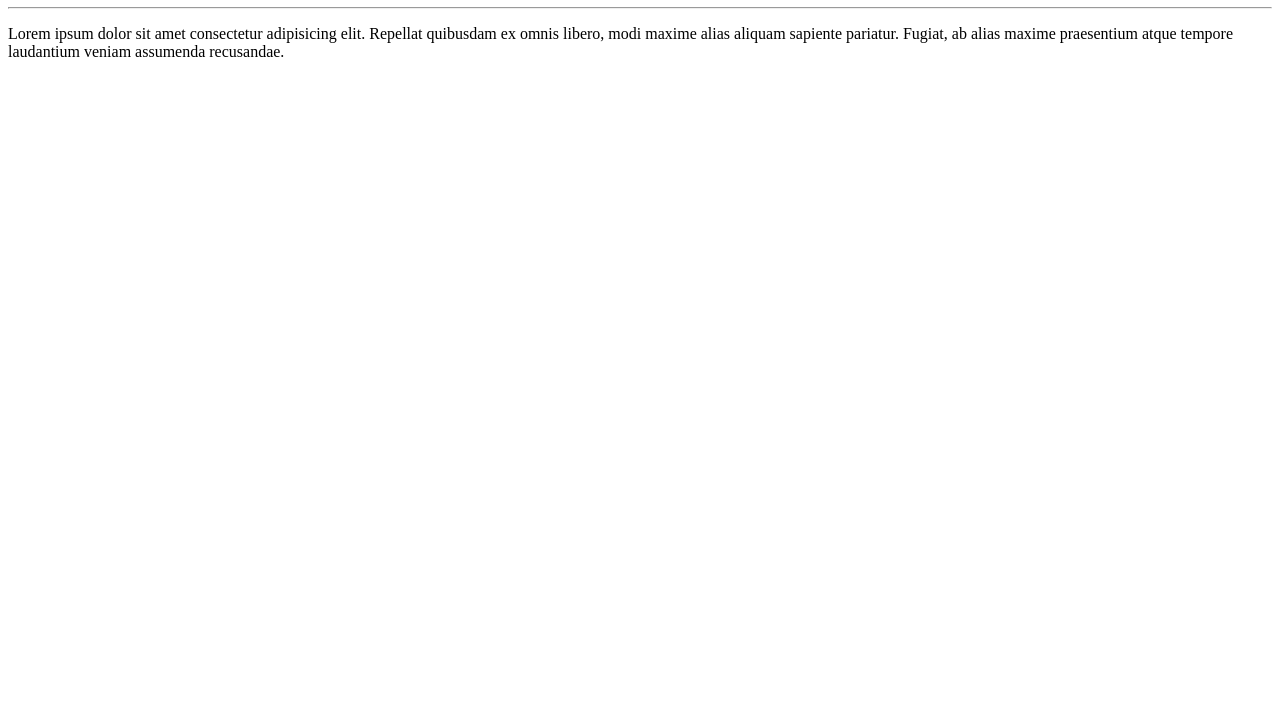
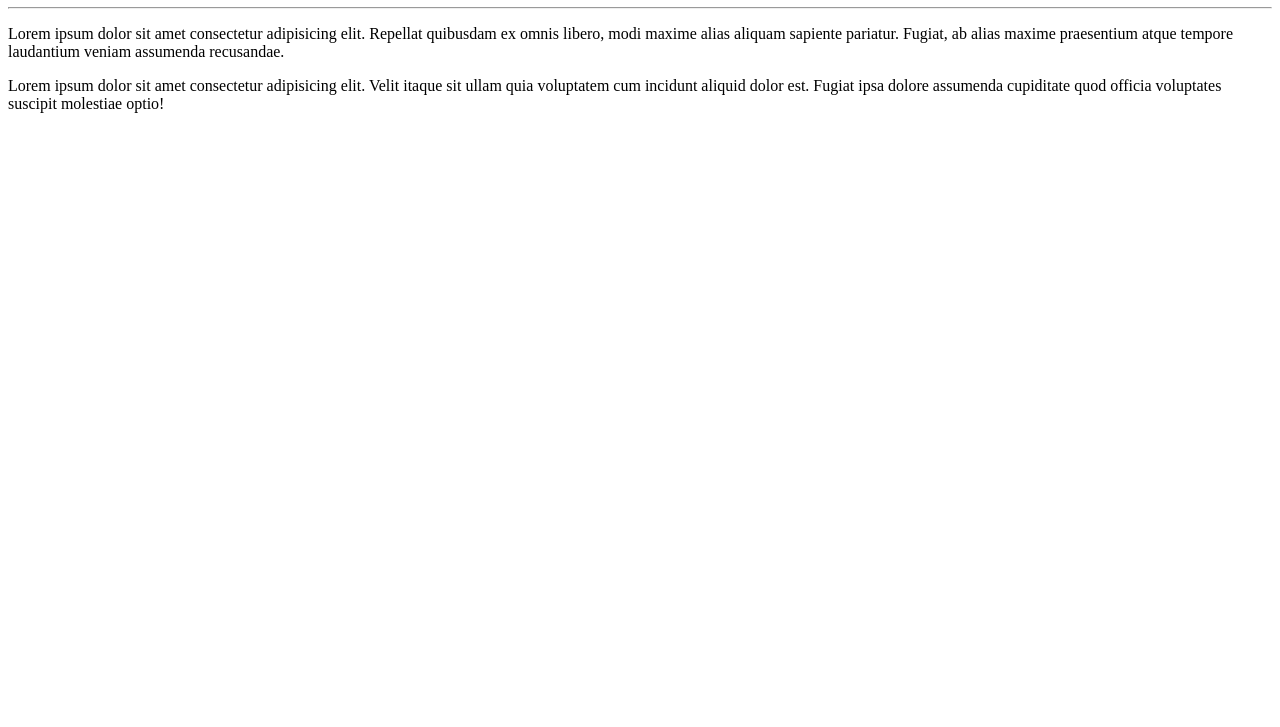
Before and after one commit to Biafcampos/Ola-Mundo, a plain HTML site: page site-exemplo/index.html in a window 1280 px wide. Shown: the part 73-800 px from the top of the page. Drawn offline with Linux system fonts and the light colour scheme.

Commit message:
modificando de novo

```diff
--- a/site-exemplo/index.html
+++ b/site-exemplo/index.html
@@ -9,5 +9,6 @@
     <h1>,Olá,<strong> Mundo</strong></h1>
     <hr>
     <p>Lorem ipsum dolor sit amet consectetur adipisicing elit. Repellat quibusdam ex omnis libero, modi maxime alias aliquam sapiente pariatur. Fugiat, ab alias maxime praesentium atque tempore laudantium veniam assumenda recusandae.</p>
+    <p>Lorem ipsum dolor sit amet consectetur adipisicing elit. Velit itaque sit ullam quia voluptatem cum incidunt aliquid dolor est. Fugiat ipsa dolore assumenda cupiditate quod officia voluptates suscipit molestiae optio!</p>
 </body>
 </html>
```
